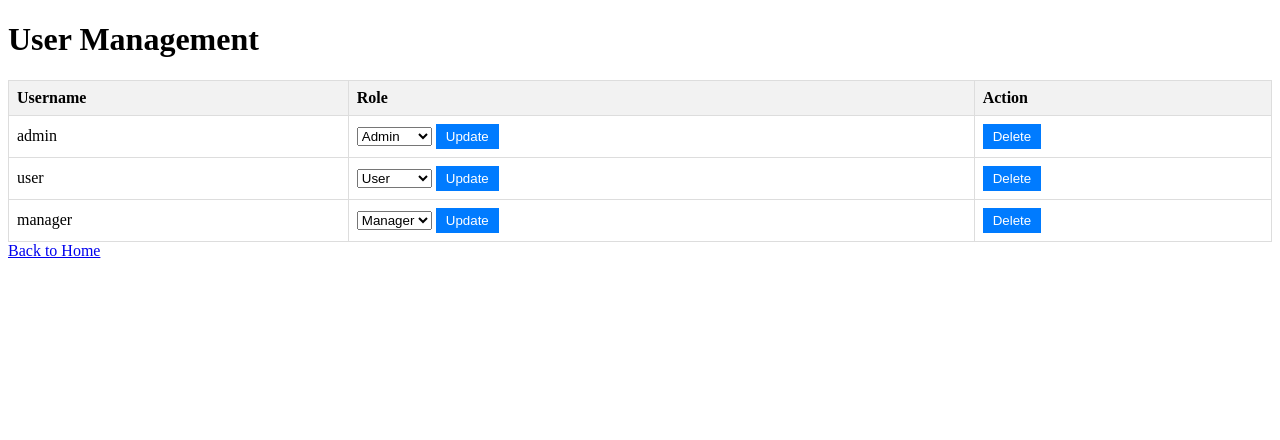
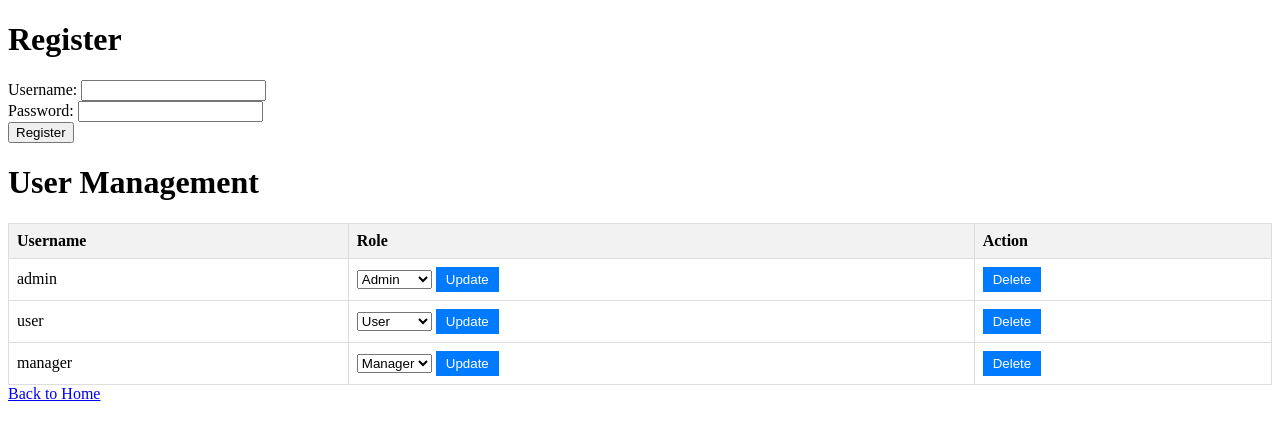
Before and after one commit to tianamd/PLM_A5, a Flask app: page /manage_users in a window 1280 px wide. Shown: the top 440 px of the page. Run offline with Flask 3, Linux system fonts and the light colour scheme; the visitor is signed in with stand-in values (Sample User, id 1).

Commit message:
Registe users move to manage user page

```diff
--- a/app.py
+++ b/app.py
@@ -98,8 +98,8 @@ def load_data():
 # Load data when the app starts
 load_data()
 
-@app.route('/login_register', methods=['GET', 'POST'])
-def login_register():
+@app.route('/login', methods=['GET', 'POST'])
+def login():
     if 'username' in session:
         # If user is already logged in, redirect to /ItemTable
         return redirect(url_for('item_table'))
@@ -128,28 +128,28 @@ def login_register():
                 users.append({'username': username, 'password': hashed_password, 'type': 'user'})
                 save_users()
                 flash("Registration successful! You can now log in.")
-                return redirect(url_for('login_register'))
+                return redirect(url_for('login'))
 
-    return render_template('login_register.html')
+    return render_template('login.html')
 
 @app.route('/logout')
 def logout():
     """Logout the user."""
     session.clear()
     flash("You have been logged out.")
-    return redirect(url_for('login_register'))
+    return redirect(url_for('login'))
 
 def checkAuth():
     """Check if the user is authenticated or redirect to login."""
     if not users:
         # Redirect to login/register if no users are registered
         flash("No users registered. Please create an account first.")
-        return redirect(url_for('login_register'))
+        return redirect(url_for('login'))
 
     if 'username' not in session:
         # Redirect to login/register if the user is not logged in
         flash("Please log in to access this page.")
-        return redirect(url_for('login_register'))
+        return redirect(url_for('login'))
 
     # Return None if authentication is valid
     return None
@@ -507,7 +507,7 @@ def update_price(product_id):
     # Redirect back to the referring page
     return redirect(request.referrer)
 
-@app.route('/manage_users')
+@app.route('/manage_users', methods=['GET', 'POST'])
 def manage_users():
     """Admin-only page to manage users."""
     auth_redirect = checkAuth()
@@ -518,6 +518,18 @@ def manage_users():
     if session.get('type') != 'admin':
         flash("You do not have permission to access this page.")
         return redirect(url_for('index'))
+
+    if request.method == 'POST':
+        # Add new user
+        username = request.form['username']
+        password = request.form['password']
+        if any(u['username'] == username for u in users):
+            flash("Username already exists. Please choose a different one.")
+        else:
+            hashed_password = pbkdf2_sha256.hash(password)  # Hash the password
+            users.append({'username': username, 'password': hashed_password, 'type': 'user'})
+            save_users()
+            flash(f"User {username} added successfully.")
 
     # Pass users to the template
     return render_template('manage_users.html', users=users)
--- a/data/products.json
+++ b/data/products.json
@@ -9,6 +9,7 @@
         "cost": 40.0,
         "id_range": 1,
         "range_name": "Men"
+
     },
     {
         "id": 2,
--- a/templates/manage_users.html
+++ b/templates/manage_users.html
@@ -30,6 +30,27 @@
     </style>
 </head>
 <body>
+    {% with messages = get_flashed_messages() %}
+        {% if messages %}
+            <ul>
+                {% for message in messages %}
+                    <li>{{ message }}</li>
+                {% endfor %}
+            </ul>
+        {% endif %}
+    {% endwith %}
+
+    <h1>Register</h1>
+    <form method="POST">
+        <label for="username">Username:</label>
+        <input type="text" name="username" required>
+        <br>
+        <label for="password">Password:</label>
+        <input type="password" name="password" required>
+        <br>
+        <button type="submit" name="register">Register</button>
+    </form>
+
     <h1>User Management</h1>
     <table>
         <thead>
```
Also changed, not shown: templates/login.html (renamed from templates/login_register.html, +1 -12 lines).
